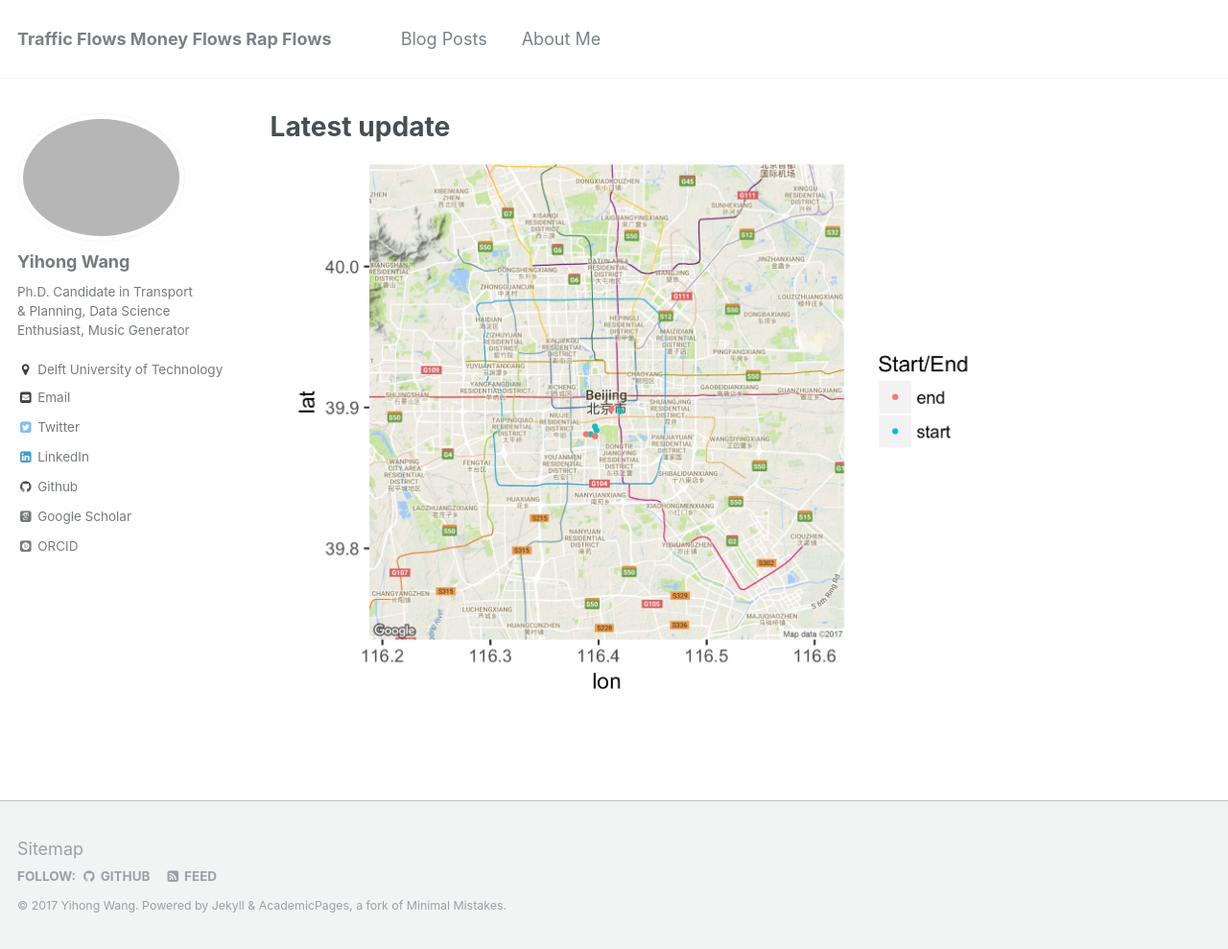
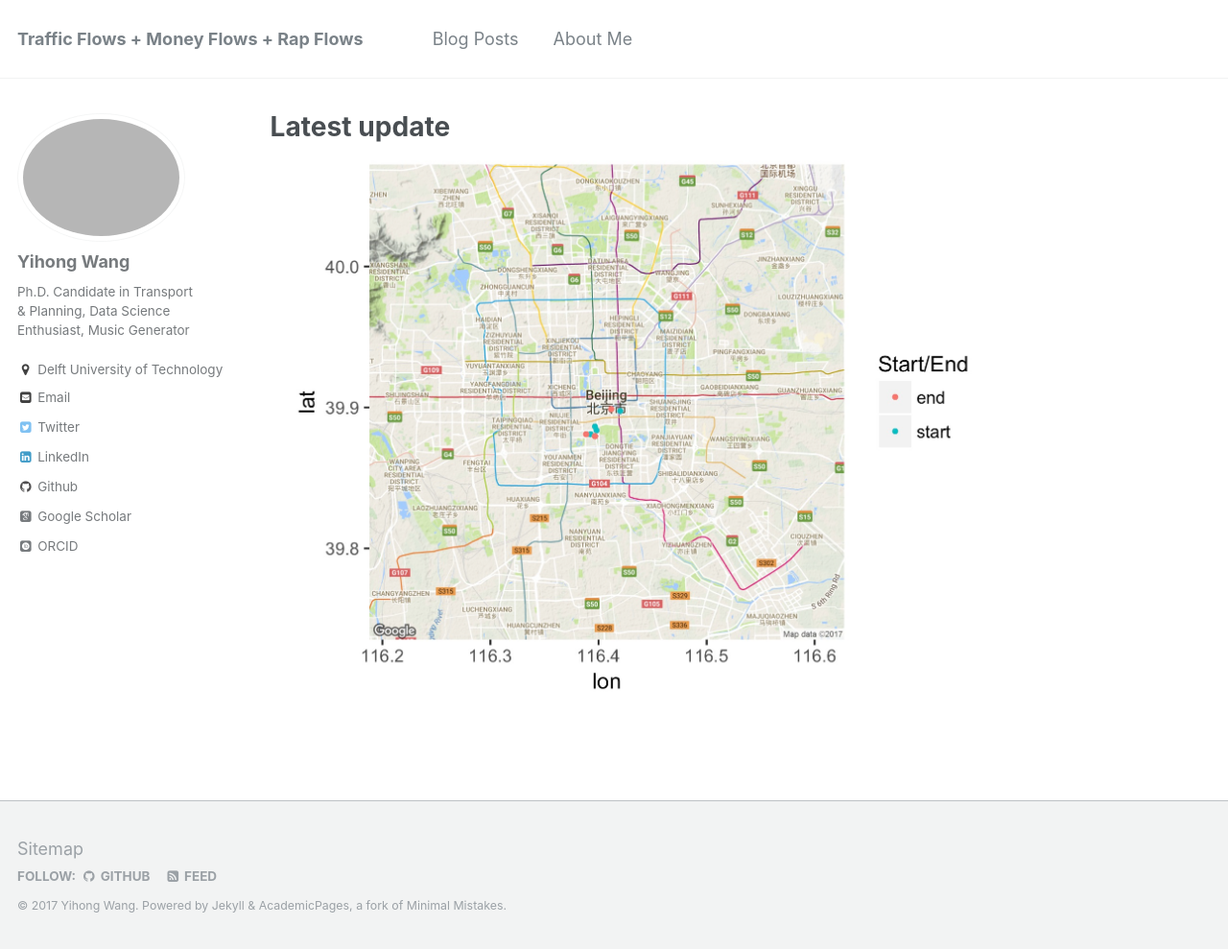
Before and after one commit to bellowswang/bellowswang.github.io, a Jekyll site: the page built from _pages/about.md, in a window 1280 px wide and 989 px high. Shown: the whole window at 96% size. Built offline with Jekyll 4.4.1, drawn with Linux system fonts in a browser that asks for light colours; some web fonts are replaced; some of the changed lines change nothing that is shown.

Commit message:
Initial commit

```diff
--- a/_config.yml
+++ b/_config.yml
@@ -7,7 +7,7 @@
 
 # Site Settings
 locale                   : "en-US"
-title                    : "Traffic Flows\nMoney Flows\nRap Flows"
+title                    : "Traffic Flows + Money Flows + Rap Flows"
 title_separator          : "-"
 name                     : &name "Yihong Wang"
 description              : &description "personal description"
```
